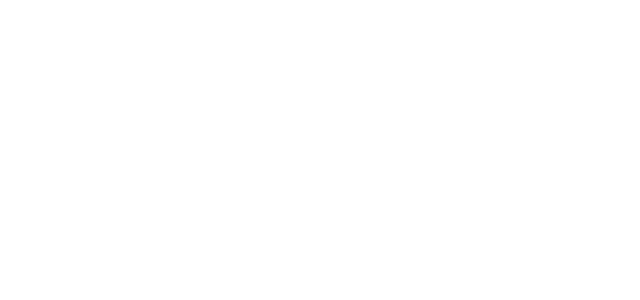
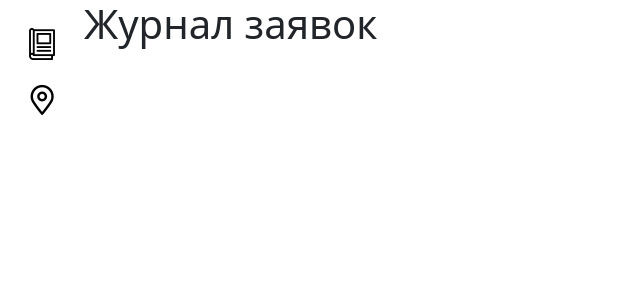
Before and after one commit to solituude/registration-of-applications, a React (Create React App) app: page / in a window 1280 px wide. Shown: the top 300 px of the page, without its empty margins (0-640 px from the left). Built offline with nearby package versions, Linux system fonts and the light colour scheme.

Commit message:
Add navbar

```diff
--- a/src/App.tsx
+++ b/src/App.tsx
@@ -2,12 +2,16 @@
 import {BrowserRouter, Routes, Route} from "react-router-dom";
 import LogPage from "./pages/LogPage/LogPage";
 import MapPage from "./pages/MapPage/MapPage";
+import Navbar from "./components/Navbar/Navbar";
 
+import s from './app.module.scss';
 import 'bootstrap/dist/css/bootstrap.min.css';
+
 
 const App: React.FC = () => {
     return (
-        <>
+        <div className={s.content}>
+            <Navbar/>
             <BrowserRouter>
                 <Routes>
                     <Route path='/' element={<LogPage/>}/>
@@ -15,7 +19,7 @@
                     <Route path='/map/<x>/<y>/<zoom>' element={<MapPage/>}/>
                 </Routes>
             </BrowserRouter>
-        </>
+        </div>
     );
 }
 
--- /dev/null
+++ b/src/app.module.scss
@@ -0,0 +1,4 @@
+.content {
+  display: flex;
+  flex-direction: row;
+}
--- /dev/null
+++ b/src/components/Navbar/Navbar.tsx
@@ -0,0 +1,25 @@
+import React from "react";
+import s from'./navbar.module.scss';
+import logIcon from '../../assets/logNavbarIcon.svg';
+import mapIcon from '../../assets/mapNavbarIcon.svg';
+
+const Navbar: React.FC = () => {
+    return(
+        <nav className={s.container}>
+            <div className={s.nav__element}>
+                <a href='/statement' className={s.nav__a}>
+                    <img src={logIcon} className={s.nav__icon} alt="log"/>
+                </a>
+            </div>
+
+            <div className={s.nav__element}>
+                <a href='/map/<x>/<y>/<zoom>' className={s.nav__a}>
+                    <img src={mapIcon} className={s.nav__icon} alt="log"/>
+                </a>
+            </div>
+
+        </nav>
+    );
+}
+
+export default Navbar;
--- /dev/null
+++ b/src/components/Navbar/navbar.module.scss
@@ -0,0 +1,44 @@
+.container {
+  display: flex;
+  flex-direction: column;
+  align-items: center;
+  padding: 16px;
+  box-sizing: border-box;
+  width: 84px;
+  height: fit-content;
+}
+
+.nav__element {
+  display: flex;
+  align-items: center;
+  justify-content: center;
+  width: 56px;
+  height: 56px;
+}
+
+
+.nav__a {
+  display: flex;
+  justify-content: center;
+  align-items: center;
+  border-radius: 28px;
+  height: 1px;
+  width: 1px;
+  transition: all 0.3s;
+}
+
+.nav__a:hover{
+  @extend .nav__a;
+  width: 56px;
+  height: 56px;
+  transition: all 0.3s;
+  background-color: #d1c5de;
+}
+
+
+.nav__icon {
+  display: flex;
+  padding: 8px;
+  height: 48px;
+  width: 48px;
+}
--- a/src/pages/LogPage/LogPage.tsx
+++ b/src/pages/LogPage/LogPage.tsx
@@ -2,7 +2,9 @@
 
 const LogPage: React.FC = () => {
     return(
-        <></>
+        <div>
+            <h1>Журнал заявок</h1>
+        </div>
     );
 }
 
--- a/src/pages/MapPage/MapPage.tsx
+++ b/src/pages/MapPage/MapPage.tsx
@@ -2,7 +2,9 @@
 
 const MapPage: React.FC = () => {
     return(
-        <></>
+        <>
+            <map></map>
+        </>
     );
 }
 
```
Also changed, not shown: src/App.css (deleted, +0 -38 lines), src/assets/logNavbarIcon.svg (added), src/assets/mapNavbarIcon.svg (added).
